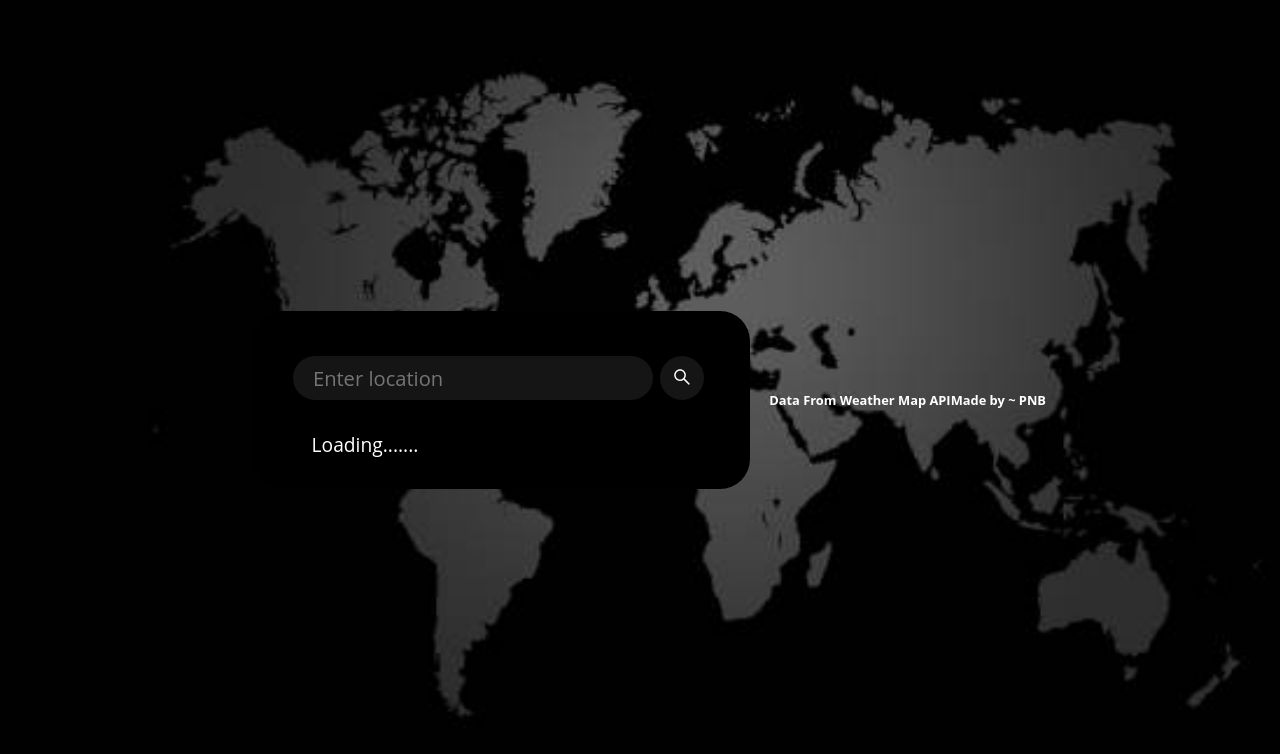
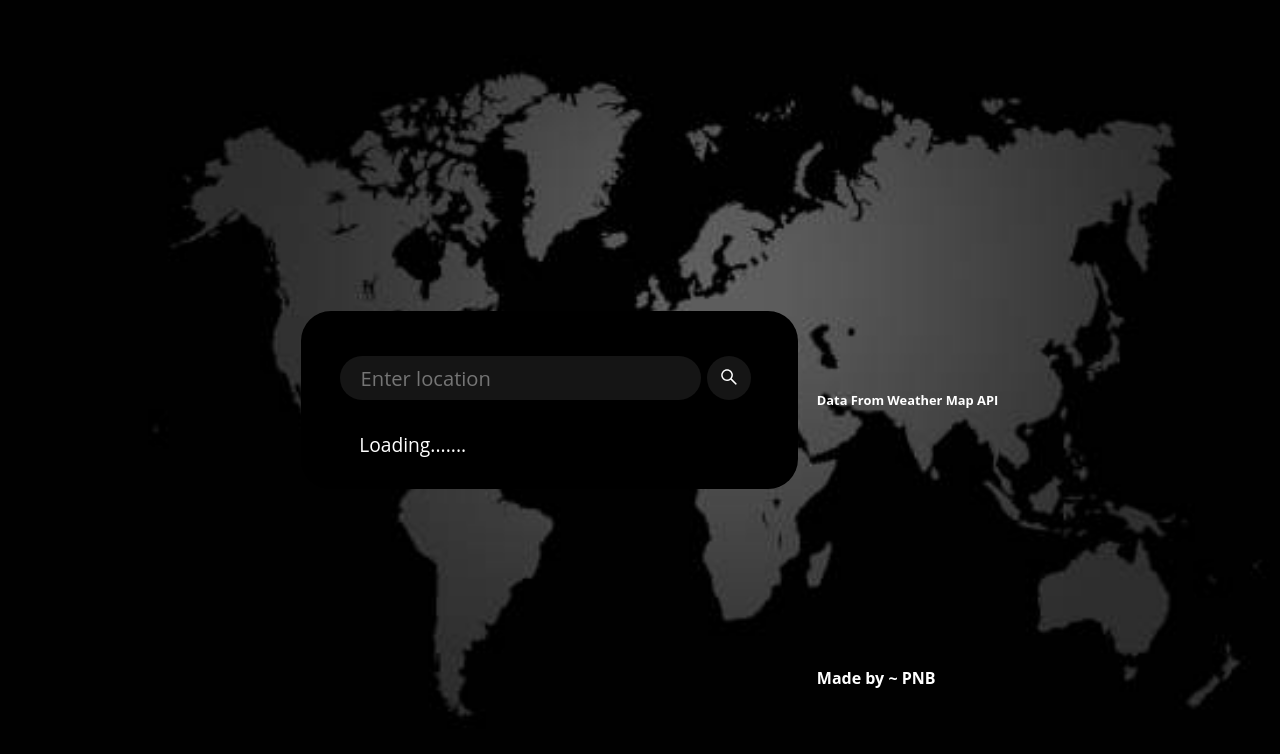
Before and after one commit to praveenbhat73/weather_app, a plain HTML site: page index.html in a window 1280 px wide. Drawn offline with Linux system fonts and the light colour scheme.

Commit message:
Update style.css

```diff
--- a/style.css
+++ b/style.css
@@ -84,3 +84,16 @@ footer{
     color: white;
 
 }
+.copyright{
+    text-align: center;
+    font-size: medium;
+    line-height: 2px;
+    position: absolute;
+    top: 80%;
+
+}
+@media (max-width:280px){
+    .copyright{
+        font-size: 10px;
+    }
+}
```
